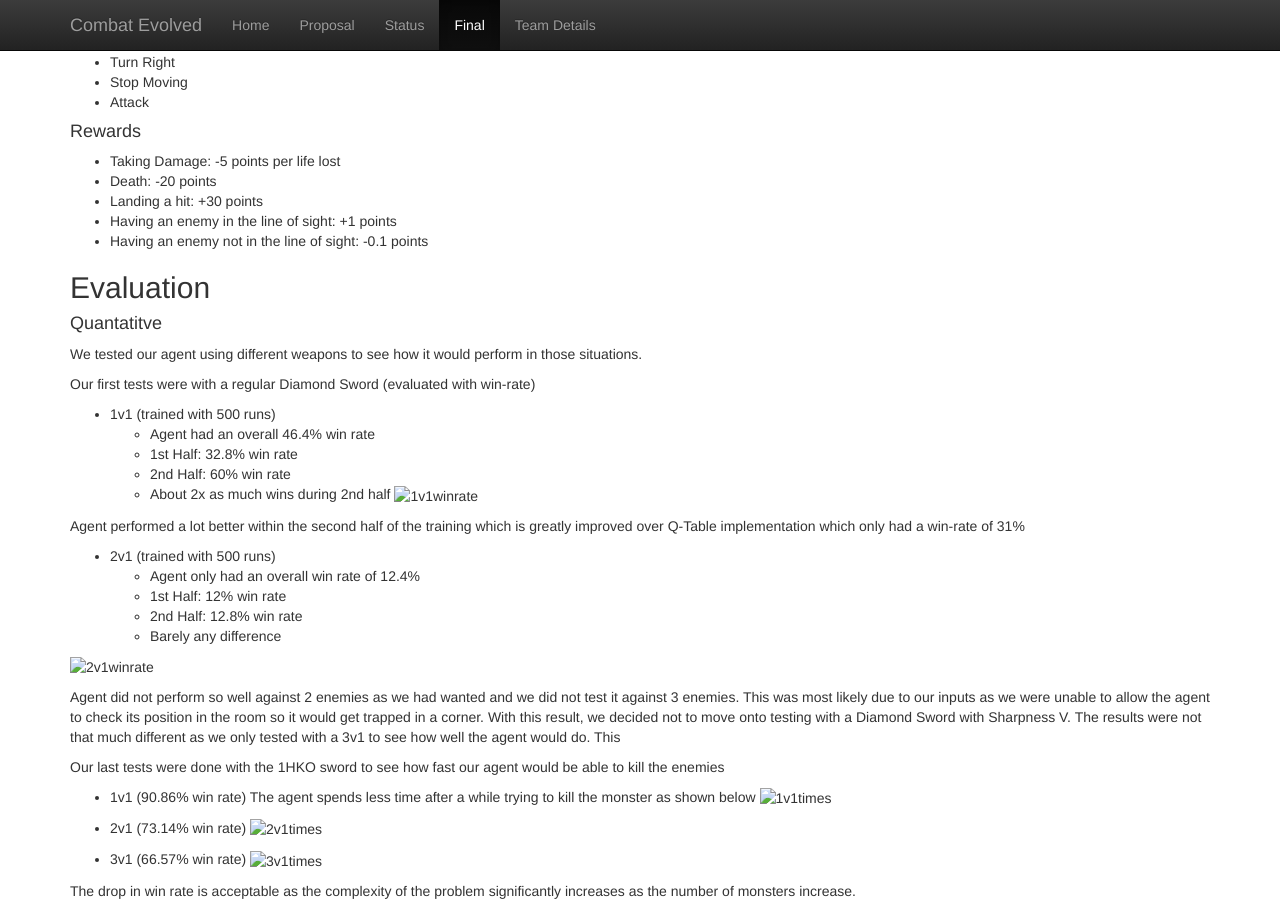
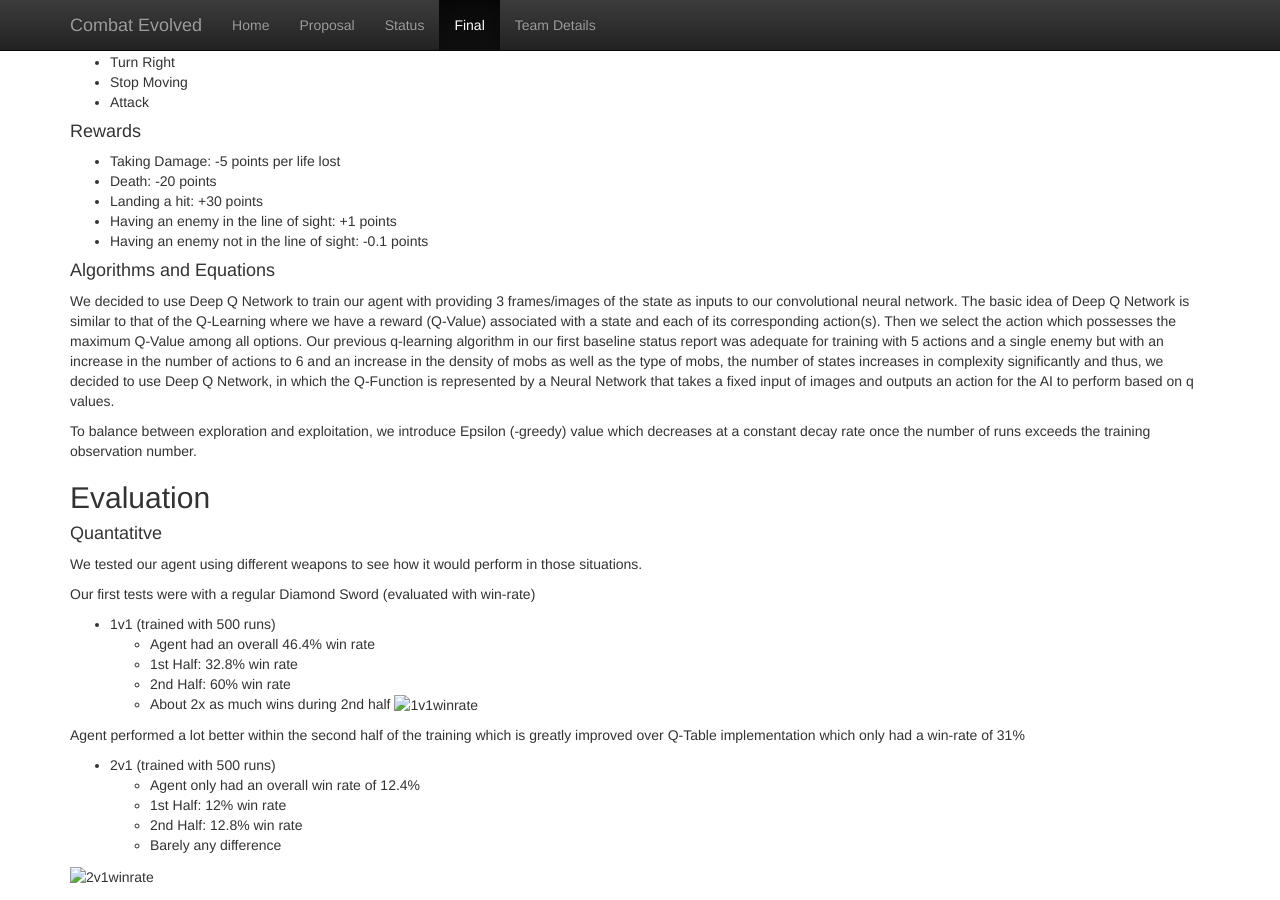
Before and after one commit to MirageVortex/CombatEvolve, a Jekyll site: the page built from docs/final.md, in a window 1280 px wide and 900 px high, scrolled down 1521 px. Built offline with Jekyll 4.4.1, drawn with Linux system fonts in a browser that asks for light colours.

Commit message:
Update final.md
algorithm added

```diff
--- a/docs/final.md
+++ b/docs/final.md
@@ -47,6 +47,11 @@ For our actions, we used continuous movement. We allow the AI to attack, move bo
  - Landing a hit: +30 points
  - Having an enemy in the line of sight: +1 points
  - Having an enemy not in the line of sight: -0.1 points
+
+#### Algorithms and Equations
+We decided to use Deep Q Network to train our agent with providing 3 frames/images of the state as inputs to our convolutional neural network. The basic idea of Deep Q Network is similar to that of the Q-Learning where we have a reward (Q-Value) associated with a state and each of its corresponding action(s). Then we select the action which possesses the maximum Q-Value among all options. Our previous q-learning algorithm in our first baseline status report was adequate for training with 5 actions and a single enemy but with an increase in the number of actions to 6 and an increase in the density of mobs as well as the type of mobs, the number of states increases in complexity significantly and thus, we decided to use Deep Q Network, in which the Q-Function is represented by a Neural Network that takes a fixed input of images and outputs an action for the AI to perform based on q values.
+
+To balance between exploration and exploitation, we introduce Epsilon (-greedy) value which decreases at a constant decay rate once the number of runs exceeds the training observation number.
 
 ## Evaluation
 #### Quantatitve
```
